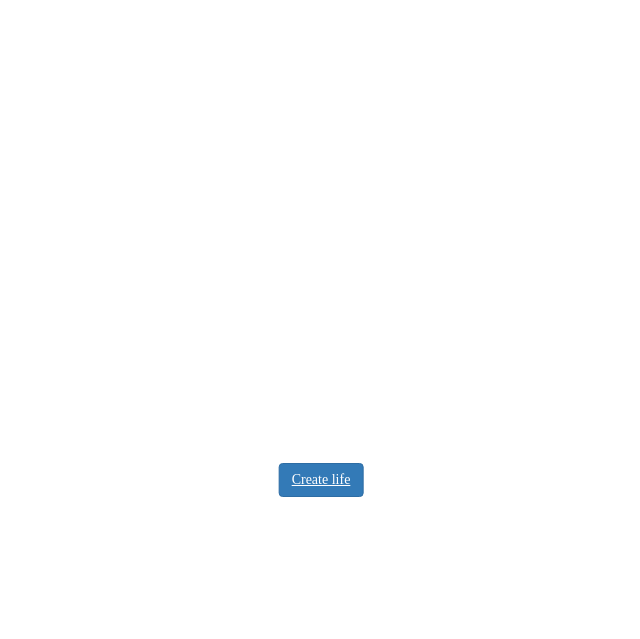
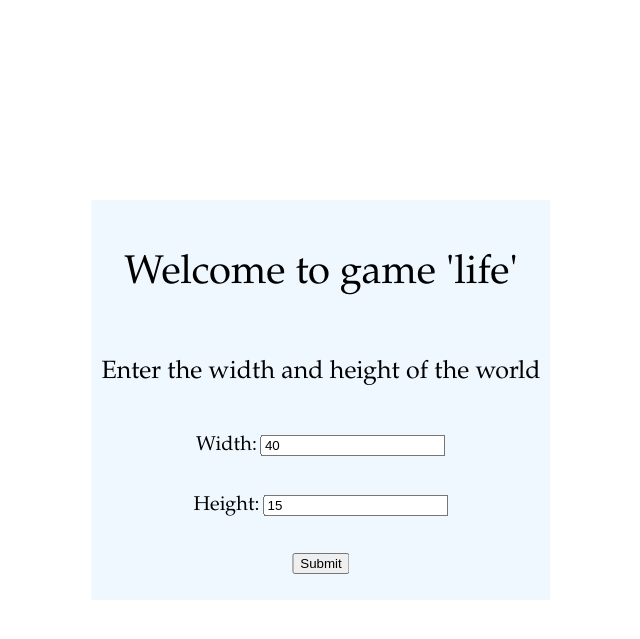
Before and after one commit to beAgun/first_flask_project, a Flask app: page / in a window 1280 px wide. Shown: the top 639 px of the page, without its empty margins (319-959 px from the left). Run offline with Flask 3, Linux system fonts and the light colour scheme.

Commit message:
forms were added

```diff
--- a/app.py
+++ b/app.py
@@ -1,21 +1,32 @@
-from flask import Flask, render_template
+from flask import Flask, render_template, request, redirect
 from game_of_life import *
 
 app = Flask(__name__)
 
 @app.route('/')
+def home_page():
+    return render_template('home_page.html', title='Welcome to game life')
+
+@app.route('/index', methods=['post'])
 def index():
-    GameOfLife(width=10, height=5)
+    width = int(request.form.get('width'))
+    height = int(request.form.get('height'))
+    GameOfLife(width=width, height=height)
     return render_template('index.html')
+
+@app.route('/dynamic_life', methods=['get', 'post'])
+def dynamic_life():
+    a = GameOfLife()
+    if a.counter > 0:
+        a.form_new_generation()
+    a.counter += 1
+    return render_template('dynamic_life.html', a=a)
+
 
 @app.route('/life')
 def life():
     a = GameOfLife()
-    if a.counter > 0:
-        a.form_new_generation()
-    a.counter += 1
     return render_template('life.html', a=a)
-
 
 if __name__ == '__main__':
     app.run(host='0.0.0.0', port=5000)
--- a/game_of_life.py
+++ b/game_of_life.py
@@ -16,7 +16,7 @@ class SingletonMeta(type):
 
 
 class GameOfLife(metaclass=SingletonMeta):
-    def __init__(self, width=20, height=20):
+    def __init__(self, width=40, height=15):
         self.__width = width
         self.__height = height
         self.world = self.generate_universe()
--- a/static/style.css
+++ b/static/style.css
@@ -1,11 +1,44 @@
+.form {
+    background: aliceblue;
+    position: absolute;
+    top: 50%;
+    left: 50%;
+    transform: translate(-50%, -50%);
+    border: 20px;
+}
+
+.text {
+    font-family: "Book Antiqua", "Arial";
+    font-size: 25px;
+    text-align: center
+}
+
+.text-title {
+    font-size: 40px;
+}
+
+p {
+    text-align: center;
+    border: 20px;
+    padding: 10px;
+}
+
+label {
+    font-family: "Book Antiqua", "Arial";
+    font-size: 20px;
+    text-align: center
+}
+
 .world {
     border: 1px solid black;
     border-collapse: collapse;
+
 }
 
 td {
     border: 1px solid black1;
     border-radius: 15px;
+    text-align: center;
 }
 
 .cell {
@@ -61,7 +94,7 @@ a, table {
     display: inline-block;
     padding: 6px 12px;
     margin-bottom: 0;
-    font-size: 14px;
+    font-size: 20px;
     font-weight: 400;
     line-height: 1.42857143;
     text-align: center;
--- a/templates/base.html
+++ b/templates/base.html
@@ -1,3 +1,4 @@
+{% block title %} {% endblock %}
 {% block content %}
     <div class="content">
         {% block app_content %}
--- /dev/null
+++ b/templates/home_page.html
@@ -0,0 +1,25 @@
+{% extends 'base.html' %}
+
+{# {% block title %} {{ title }} {% endblock %} #}
+
+{% block app_content %}
+
+    <form action="/index" method="post" class="form"> {# http://127.0.0.1:5000/life #}
+        <p class="text text-title">Welcome to game 'life'</p>
+        <table>
+            <p class="text">Enter the width and height of the world</p>
+            <p>
+                <label for="width">Width:</label>
+                <input type="number" name="width" value=40>
+            </p>
+            <p>
+                <label for="height">Height:</label>
+                <input type="number" name="height" value=15>
+            </p>
+            <p align="center">
+                <input type="submit" value="Submit">
+            </p>
+        </table>
+    </form>
+
+{% endblock %}
--- a/templates/index.html
+++ b/templates/index.html
@@ -1,7 +1,7 @@
 {% extends 'base.html' %}
 
 {% block app_content %}
-    <a class="btn btn-primary" href="{{ url_for('life') }}">
+    <a class="btn btn-primary" href="{{ url_for('dynamic_life') }}">
         Create life
     </a>
 {% endblock %}
```
Also changed, not shown: templates/dynamic_life.html (added, +11 -0 lines), templates/life.html (+8 -18 lines).
